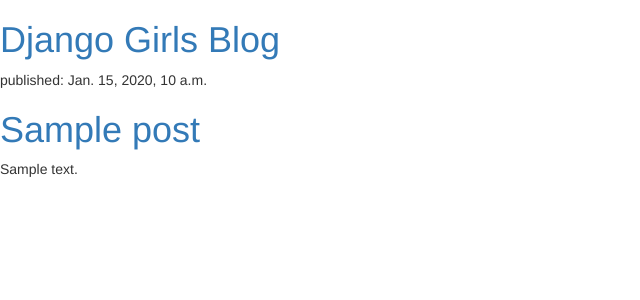
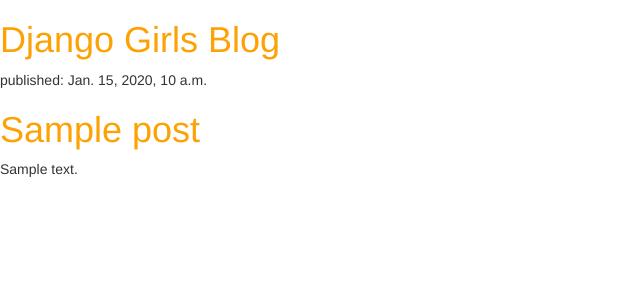
Before and after one commit to sannvans/my-first-blog, a Django app: template blog/templates/blog/post_list.html in a window 1280 px wide. Shown: the top 300 px of the page, without its empty margins (0-640 px from the left). Run offline with Django 3.2, Linux system fonts and the light colour scheme; the template is opened without the code that fills it: values that come from a table or form of the project are taken from there, others are empty; tables that the repository leaves empty hold one stand-in row (values such as "Sample post"); some libraries are stand-ins or nearby versions.

Commit message:
html colours.

```diff
--- /dev/null
+++ b/blog/static/css/blog.css
@@ -0,0 +1,4 @@
+h1 a {
+    color: #FCA205;
+}
+<a href="http://en.wikipedia.org/wiki/Django" class="external_link" id="link_to_wiki_page">
--- a/blog/templates/blog/post_list.html
+++ b/blog/templates/blog/post_list.html
@@ -1,15 +1,16 @@
+{% load staticfiles %}
 <html>
     <head>
-      <link rel="stylesheet" href="//maxcdn.bootstrapcdn.com/bootstrap/3.3.6/css/bootstrap.min.css">
-      <link rel="stylesheet" href="//maxcdn.bootstrapcdn.com/bootstrap/3.3.6/css/bootstrap-theme.min.css">
-    </head>
-    <head>
         <title>Django Girls blog</title>
+        <link rel="stylesheet" href="//maxcdn.bootstrapcdn.com/bootstrap/3.2.0/css/bootstrap.min.css">
+        <link rel="stylesheet" href="//maxcdn.bootstrapcdn.com/bootstrap/3.2.0/css/bootstrap-theme.min.css">
+        <link rel="stylesheet" href="{% static 'css/blog.css' %}">
     </head>
     <body>
         <div>
-            <h1><a href="">Django Girls Blog</a></h1>
+            <h1><a href="/">Django Girls Blog</a></h1>
         </div>
+
         {% for post in posts %}
             <div>
                 <p>published: {{ post.published_date }}</p>
```
